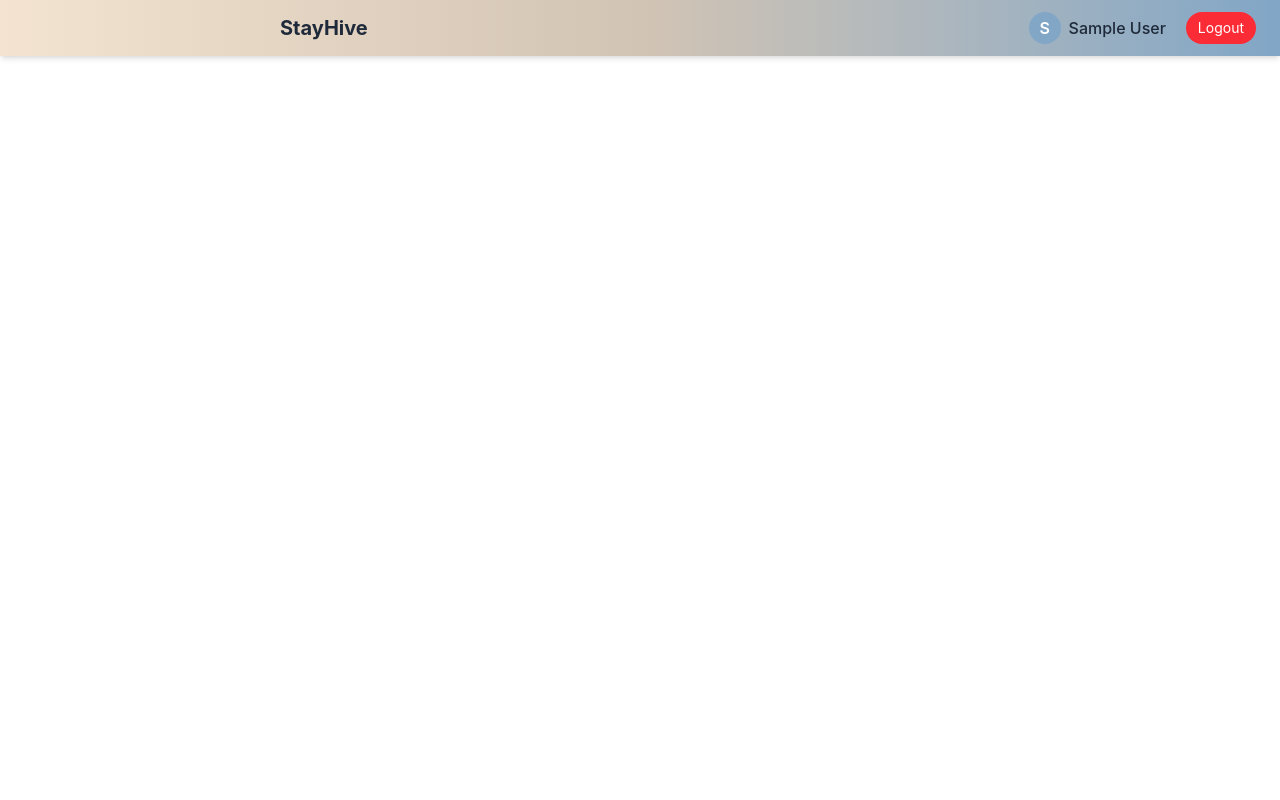
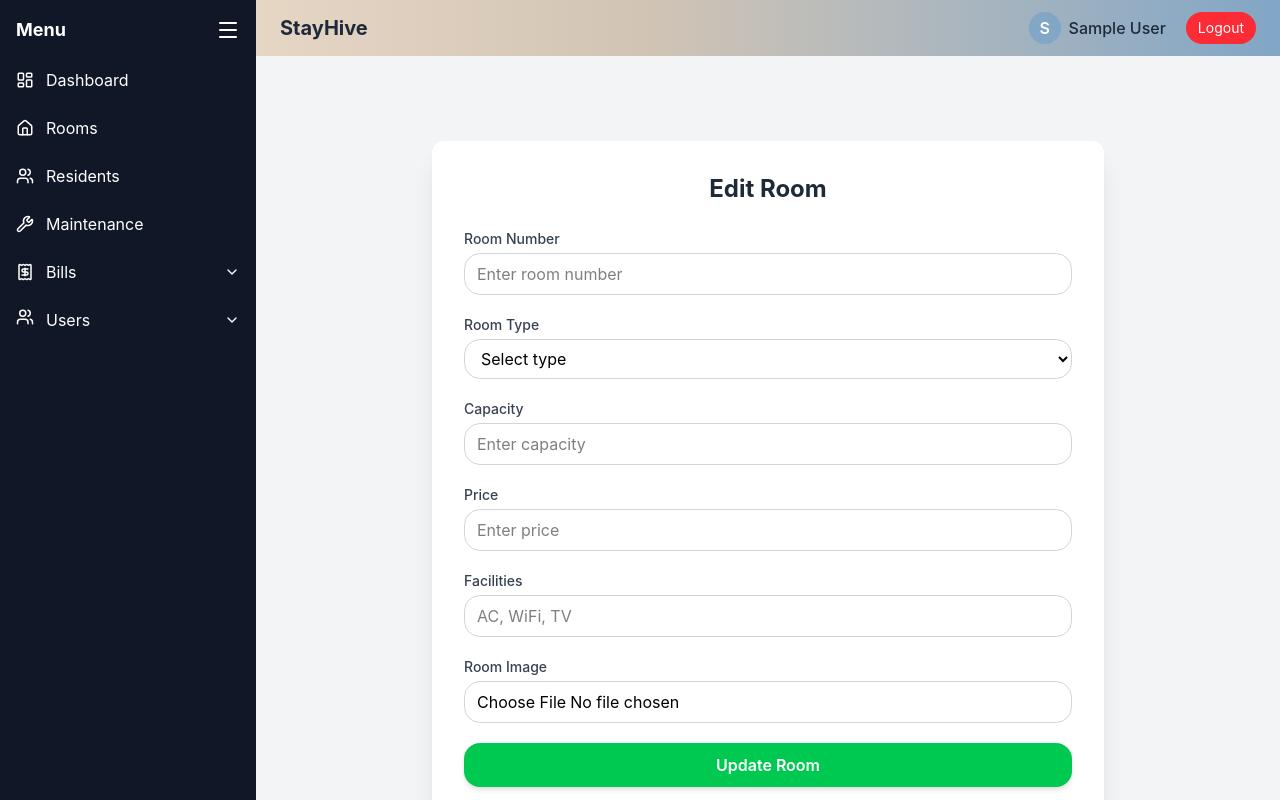
Before and after one commit to anantharjun672001-a11y/HostelFrontend, a React (Vite) app: page /admin/rooms/edit/1 in a window 1280 px wide. Shown: the top 800 px of the page. Built offline with nearby package versions, Linux system fonts and the light colour scheme; no server answers; sample sign-in values are in the browser's storage.

Commit message:
roomEdit created

```diff
--- a/src/App.jsx
+++ b/src/App.jsx
@@ -36,6 +36,7 @@ import RevenueReport from "./pages/admin/RevenueReport";
 
 import CreateStaff from "./pages/admin/CreateStaff";
 import CreateUsers from "./pages/admin/CreateUsers";
+import RoomEdit from "./pages/admin/RoomEdit";
 
 const App = () => {
   return (
@@ -151,6 +152,19 @@ const App = () => {
                   <RoleRoute allowedRoles={["admin", "staff"]}>
                     <DashboardLayout>
                       <AssignRoom />
+                    </DashboardLayout>
+                  </RoleRoute>
+                </PrivateRoute>
+              }
+            />
+
+            <Route
+              path="/admin/rooms/edit/:id"
+              element={
+                <PrivateRoute>
+                  <RoleRoute allowedRoles={["admin","staff"]}>
+                    <DashboardLayout>
+                      <RoomEdit/>
                     </DashboardLayout>
                   </RoleRoute>
                 </PrivateRoute>
--- a/src/components/RoomTable.jsx
+++ b/src/components/RoomTable.jsx
@@ -1,34 +1,55 @@
 import { useEffect, useState } from "react";
 import axios from "axios";
+import { useNavigate } from "react-router-dom";
+import { toast } from "react-toastify";
 
 const RoomTable = ({ search = "", filter = "all" }) => {
   const [rooms, setRooms] = useState([]);
   const [currentPage, setCurrentPage] = useState(1);
 
+  const navigate = useNavigate();
+
   const itemsPerPage = 10;
+  const API = import.meta.env.VITE_API_URL || "http://localhost:3000";
 
-  useEffect(() => {
+
   const fetchRooms = async () => {
-      const res = await axios.get(
-        "https://hostelbackend-uzne.onrender.com/api/room",
-        {
+    const res = await axios.get(`${API}/api/room`, {
       headers: {
         Authorization: `Bearer ${localStorage.getItem("token")}`,
       },
-        },
-      );
+    });
     setRooms(res.data);
   };
 
+  useEffect(() => {
     fetchRooms();
   }, []);
 
-  // reset page
+
+  const handleDelete = async (id) => {
+    if (!window.confirm("Delete this room?")) return;
+
+    try {
+      await axios.delete(`${API}/api/room/${id}`, {
+        headers: {
+          Authorization: `Bearer ${localStorage.getItem("token")}`,
+        },
+      });
+
+      toast.success("Room deleted ✅");
+      fetchRooms();
+    } catch (err) {
+      toast.error("Delete failed ");
+    }
+  };
+
+
   useEffect(() => {
     setCurrentPage(1);
   }, [search, filter]);
 
-  //  search
+  // search
   let filteredRooms = rooms.filter((room) => {
     const term = search.toLowerCase();
     return (
@@ -37,30 +58,31 @@ const RoomTable = ({ search = "", filter = "all" }) => {
     );
   });
 
-  //  filter
+  // filter
   if (filter === "available") {
     filteredRooms = filteredRooms.filter(
-      (room) => room.occupied < room.capacity,
+      (room) => room.occupied < room.capacity
     );
   }
 
   if (filter === "full") {
     filteredRooms = filteredRooms.filter(
-      (room) => room.occupied >= room.capacity,
+      (room) => room.occupied >= room.capacity
     );
   }
 
-  //  pagination
+  // pagination
   const indexOfLast = currentPage * itemsPerPage;
   const currentRooms = filteredRooms.slice(
     indexOfLast - itemsPerPage,
-    indexOfLast,
+    indexOfLast
   );
 
   const totalPages = Math.ceil(filteredRooms.length / itemsPerPage);
 
   return (
-    <div className="rounded-xl overflow-hidden">
+    <div className="bg-white rounded-xl shadow-lg overflow-hidden">
+
       <table className="w-full text-sm text-left">
         <thead className="bg-gray-100 text-gray-700 text-xs uppercase">
           <tr>
@@ -69,12 +91,16 @@ const RoomTable = ({ search = "", filter = "all" }) => {
             <th className="px-6 py-3">Capacity</th>
             <th className="px-6 py-3">Occupied</th>
             <th className="px-6 py-3">Status</th>
+            <th className="px-6 py-3 text-center">Actions</th>
           </tr>
         </thead>
 
         <tbody>
           {currentRooms.map((room) => (
-            <tr key={room._id} className="border-b hover:bg-gray-50 transition">
+            <tr
+              key={room._id}
+              className="border-b hover:bg-gray-50 transition"
+            >
               <td className="px-6 py-4 font-medium">{room.roomNumber}</td>
 
               <td className="px-6 py-4 capitalize">{room.type}</td>
@@ -95,11 +121,14 @@ const RoomTable = ({ search = "", filter = "all" }) => {
                 )}
               </td>
 
-              <td className="flex gap-3">
+              {/* ACTIONS */}
+              <td className="px-6 py-4">
+                <div className="flex justify-center gap-3">
+
                   {/* Edit */}
                   <button
                     onClick={() => navigate(`/admin/rooms/edit/${room._id}`)}
-                  className="px-3 py-1 bg-blue-500 text-white rounded-lg hover:bg-blue-600 hover:scale-105 transition"
+                    className="px-3 py-1 bg-blue-500 text-white rounded-lg text-xs font-medium transition-all duration-200 hover:bg-blue-600 hover:scale-105 shadow-sm"
                   >
                     Edit
                   </button>
@@ -107,10 +136,12 @@ const RoomTable = ({ search = "", filter = "all" }) => {
                   {/* Delete */}
                   <button
                     onClick={() => handleDelete(room._id)}
-                  className="px-3 py-1 bg-red-500 text-white rounded-lg hover:bg-red-600 hover:scale-105 transition"
+                    className="px-3 py-1 bg-red-500 text-white rounded-lg text-xs font-medium transition-all duration-200 hover:bg-red-600 hover:scale-105 shadow-sm"
                   >
                     Delete
                   </button>
+
+                </div>
               </td>
             </tr>
           ))}
--- a/src/pages/admin/RoomEdit.jsx
+++ b/src/pages/admin/RoomEdit.jsx
@@ -11,28 +11,37 @@ const RoomEdit = () => {
     type: "",
     capacity: "",
     price: "",
+    facilities: [],
     image: "",
-    facilities: [],
+
   });
 
   const [imageFile, setImageFile] = useState(null);
 
-  // fetch data
   useEffect(() => {
     const fetchRoom = async () => {
-      const res = await axios.get(`/api/room/${id}`, {
+  const res = axios.get(`https://stay-hive.onrender.com/api/room/${id}`, {
     headers: {
       Authorization: `Bearer ${localStorage.getItem("token")}`,
     },
   });
 
-      setForm(res.data);
+
+  console.log(res.data);
+
+  setForm({
+    roomNumber: res.data.room?.roomNumber || "",
+    type: res.data.room?.type || "",
+    capacity: res.data.room?.capacity || "",
+    price: res.data.room?.price || "",
+    image: res.data.room?.image || "",
+    facilities: res.data.room?.facilities || [],
+  });
 };
 
     fetchRoom();
   }, [id]);
 
-  // change
   const handleChange = (e) => {
     setForm({ ...form, [e.target.name]: e.target.value });
   };
@@ -45,7 +54,6 @@ const RoomEdit = () => {
     setImageFile(e.target.files[0]);
   };
 
-  // upload image
   const uploadImage = async () => {
     if (!imageFile) return form.image;
 
@@ -56,7 +64,6 @@ const RoomEdit = () => {
     return res.data.url;
   };
 
-  // update
   const handleSubmit = async (e) => {
     e.preventDefault();
 
@@ -72,32 +79,117 @@ const RoomEdit = () => {
       }
     );
 
-    alert("Updated successfully ");
+    alert("Updated successfully");
     navigate("/admin/rooms");
   };
 
   return (
-    <div className="p-6">
-      <h2>Edit Room</h2>
+    <div className="min-h-screen bg-gray-100 flex items-center justify-center p-6">
+      <div className="w-full max-w-2xl bg-white shadow-xl rounded-xl p-8">
 
-      <form onSubmit={handleSubmit} className="space-y-4">
+        <h2 className="text-2xl font-bold text-gray-800 mb-6 text-center">
+          Edit Room
+        </h2>
 
-        <input name="roomNumber" value={form.roomNumber} onChange={handleChange} />
-        <input name="capacity" value={form.capacity} onChange={handleChange} />
-        <input name="price" value={form.price} onChange={handleChange} />
+        <form onSubmit={handleSubmit} className="space-y-5">
 
+
+          <div>
+            <label className="block text-sm font-medium text-gray-700 mb-1">
+              Room Number
+            </label>
             <input
-          placeholder="Facilities (AC,WiFi)"
+              name="roomNumber"
+              value={form.roomNumber}
+              onChange={handleChange}
+              className="w-full border border-gray-300 rounded-lg px-3 py-2 focus:ring-2 focus:ring-blue-500 focus:outline-none"
+              placeholder="Enter room number"
+            />
+          </div>
+
+
+          <div>
+            <label className="block text-sm font-medium text-gray-700 mb-1">
+              Room Type
+            </label>
+            <select
+              name="type"
+              value={form.type}
+              onChange={handleChange}
+              className="w-full border border-gray-300 rounded-lg px-3 py-2 focus:ring-2 focus:ring-blue-500 focus:outline-none"
+            >
+              <option value="">Select type</option>
+              <option value="single">Double</option>
+              <option value="double">Triple</option>
+              <option value="quad">Quad</option>
+              <option value="queen">Queen</option>
+              <option value="king">King</option>
+            </select>
+          </div>
+
+
+          <div>
+            <label className="block text-sm font-medium text-gray-700 mb-1">
+              Capacity
+            </label>
+            <input
+              name="capacity"
+              value={form.capacity}
+              onChange={handleChange}
+              className="w-full border border-gray-300 rounded-lg px-3 py-2 focus:ring-2 focus:ring-blue-500 focus:outline-none"
+              placeholder="Enter capacity"
+            />
+          </div>
+
+
+          <div>
+            <label className="block text-sm font-medium text-gray-700 mb-1">
+              Price
+            </label>
+            <input
+              name="price"
+              value={form.price}
+              onChange={handleChange}
+              className="w-full border border-gray-300 rounded-lg px-3 py-2 focus:ring-2 focus:ring-blue-500 focus:outline-none"
+              placeholder="Enter price"
+            />
+          </div>
+
+
+          <div>
+            <label className="block text-sm font-medium text-gray-700 mb-1">
+              Facilities
+            </label>
+            <input
+              value={form.facilities?.join(",") || ""}
               onChange={handleFacilities}
+              className="w-full border border-gray-300 rounded-lg px-3 py-2 focus:ring-2 focus:ring-blue-500 focus:outline-none"
+              placeholder="AC, WiFi, TV"
             />
+          </div>
 
-        <input type="file" onChange={handleImage} />
 
-        <button className="bg-green-500 text-white px-4 py-2">
-          Update
+          <div>
+            <label className="block text-sm font-medium text-gray-700 mb-1">
+              Room Image
+            </label>
+            <input
+              type="file"
+              onChange={handleImage}
+              className="w-full border border-gray-300 rounded-lg px-3 py-2 bg-white"
+            />
+          </div>
+
+
+          <button
+            type="submit"
+            className="w-full bg-green-500 hover:bg-green-600 transition text-white font-semibold py-2.5 rounded-lg shadow-md"
+          >
+            Update Room
           </button>
 
         </form>
+      </div>
     </div>
   );
 };
```
Lines whose indentation alone changed are shown as unchanged.
